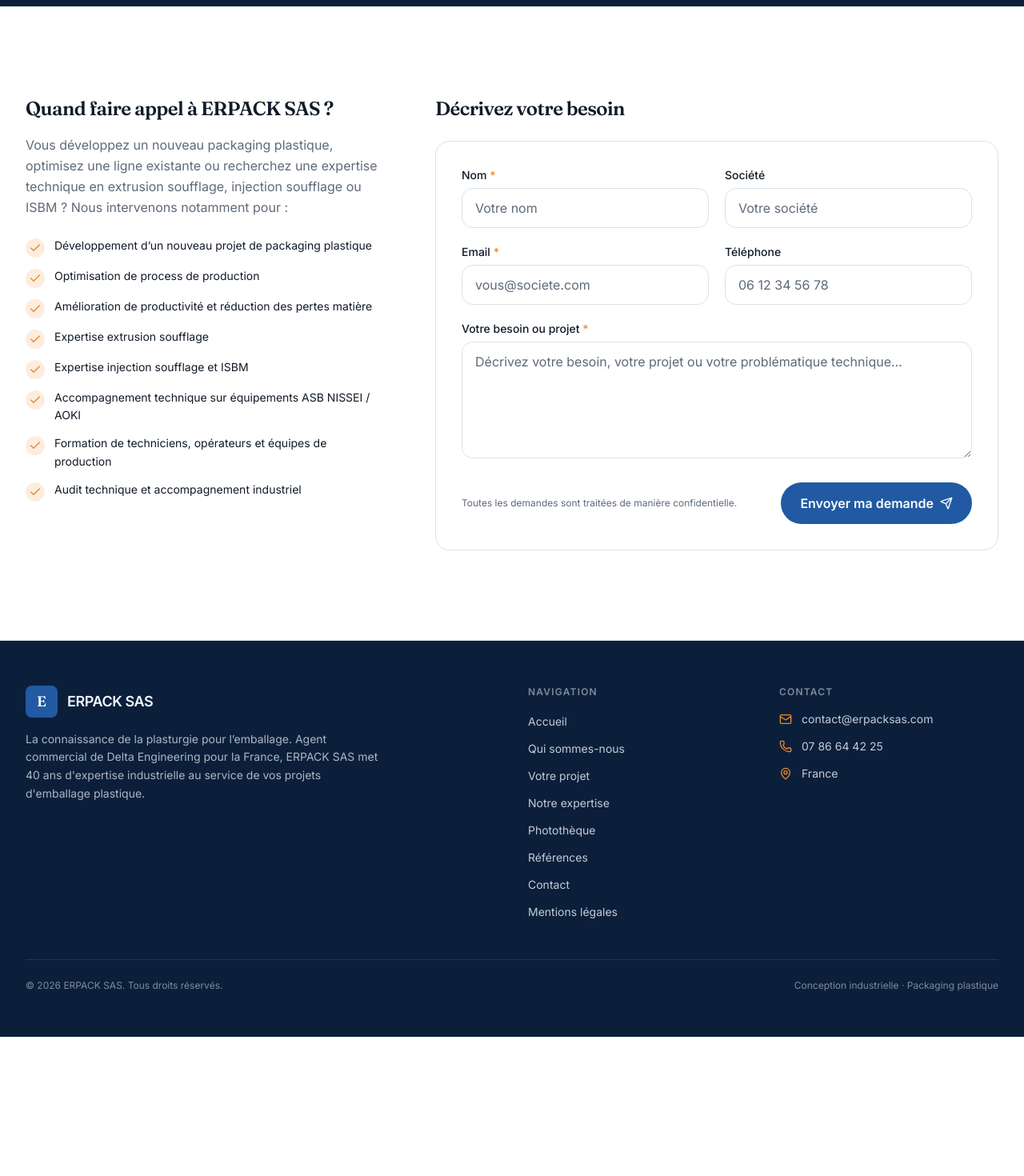
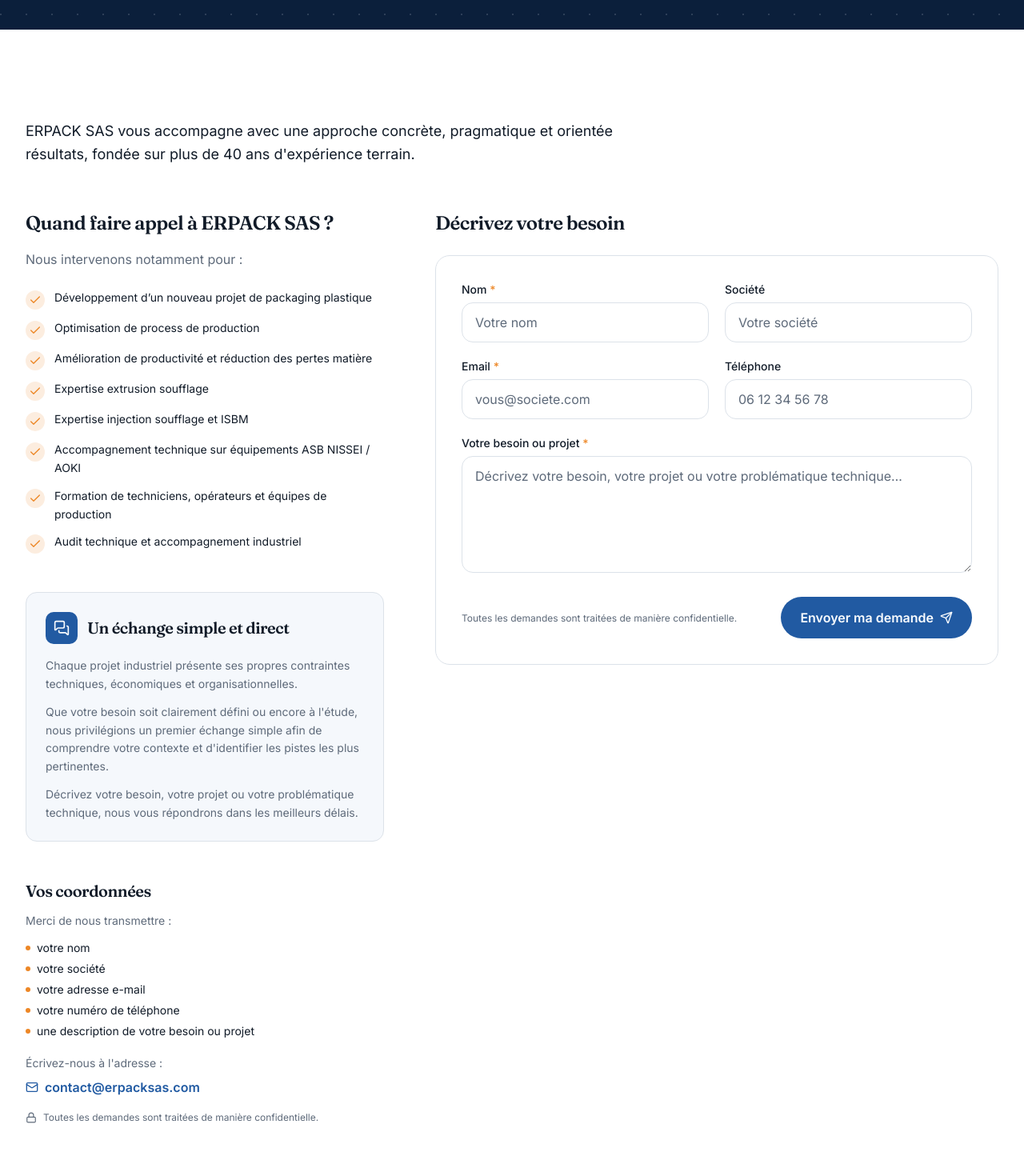
Before and after one commit to guicrstn/erpack-website, a Next.js app: page /votre-projet in a window 1280 px wide. Shown: the part 480-1950 px from the top of the page at 80% size. Before the commit the page ends 1776 px from the top, so only its background shows below. Built offline with nearby package versions, Linux system fonts and the light colour scheme.

Commit message:
feat: enhance project page with new info and improved layout

```diff
--- a/app/votre-projet/page.tsx
+++ b/app/votre-projet/page.tsx
@@ -1,7 +1,8 @@
 import type { Metadata } from 'next'
 import { PageHero } from '@/components/page-hero'
 import { ContactForm } from '@/components/contact-form'
-import { Check } from 'lucide-react'
+import { site } from '@/lib/site'
+import { Check, Lock, Mail, MessagesSquare } from 'lucide-react'
 
 export const metadata: Metadata = {
   title: 'Votre projet',
@@ -10,7 +11,7 @@ export const metadata: Metadata = {
 }
 
 const cases = [
-  'Développement d\u2019un nouveau projet de packaging plastique',
+  'Développement d’un nouveau projet de packaging plastique',
   'Optimisation de process de production',
   'Amélioration de productivité et réduction des pertes matière',
   'Expertise extrusion soufflage',
@@ -20,26 +21,39 @@ const cases = [
   'Audit technique et accompagnement industriel',
 ]
 
+const requiredInfo = [
+  'votre nom',
+  'votre société',
+  'votre adresse e-mail',
+  'votre numéro de téléphone',
+  'une description de votre besoin ou projet',
+]
+
 export default function VotreProjetPage() {
   return (
     <>
       <PageHero
         eyebrow="Votre projet"
         title="Parlons de vous"
-        description="Un besoin clairement défini ou encore à l\u2019étude ? Nous privilégions un premier échange simple, pragmatique et orienté résultats."
+        description="Vous développez un nouveau packaging plastique, optimisez une ligne existante ou recherchez une expertise technique en extrusion soufflage, injection soufflage ou ISBM ?"
       />
 
       <section className="bg-background py-20 lg:py-28">
         <div className="mx-auto max-w-7xl px-4 sm:px-6 lg:px-8">
-          <div className="grid gap-12 lg:grid-cols-5 lg:gap-16">
-            <div className="lg:col-span-2">
+          <p className="max-w-3xl text-pretty text-lg leading-relaxed text-foreground">
+            {site.name}
+            {' '}vous accompagne avec une approche concrète, pragmatique et orientée résultats,
+            fondée sur plus de 40 ans d&apos;expérience terrain.
+          </p>
+
+          <div className="mt-14 grid gap-12 lg:grid-cols-5 lg:gap-16">
+            <div className="flex flex-col gap-12 lg:col-span-2">
+              <div>
                 <h2 className="font-serif text-2xl font-semibold tracking-tight text-foreground">
                   Quand faire appel à ERPACK SAS ?
                 </h2>
-              <p className="mt-4 text-pretty leading-relaxed text-muted-foreground">
-                Vous développez un nouveau packaging plastique, optimisez une ligne existante ou
-                recherchez une expertise technique en extrusion soufflage, injection soufflage ou
-                ISBM ? Nous intervenons notamment pour :
+                <p className="mt-4 leading-relaxed text-muted-foreground">
+                  Nous intervenons notamment pour :
                 </p>
                 <ul className="mt-6 space-y-3">
                   {cases.map((c) => (
@@ -53,7 +67,64 @@ export default function VotreProjetPage() {
                 </ul>
               </div>
 
+              <div className="rounded-xl border border-border bg-secondary/50 p-6">
+                <div className="flex items-center gap-3">
+                  <span className="inline-flex h-10 w-10 items-center justify-center rounded-lg bg-primary text-primary-foreground">
+                    <MessagesSquare className="h-5 w-5" aria-hidden="true" />
+                  </span>
+                  <h2 className="font-serif text-xl font-semibold tracking-tight text-foreground">
+                    Un échange simple et direct
+                  </h2>
+                </div>
+                <div className="mt-4 space-y-3 text-sm leading-relaxed text-muted-foreground">
+                  <p>
+                    Chaque projet industriel présente ses propres contraintes techniques,
+                    économiques et organisationnelles.
+                  </p>
+                  <p>
+                    Que votre besoin soit clairement défini ou encore à l&apos;étude, nous
+                    privilégions un premier échange simple afin de comprendre votre contexte et
+                    d&apos;identifier les pistes les plus pertinentes.
+                  </p>
+                  <p>
+                    Décrivez votre besoin, votre projet ou votre problématique technique, nous vous
+                    répondrons dans les meilleurs délais.
+                  </p>
+                </div>
+              </div>
+
+              <div>
+                <h2 className="font-serif text-xl font-semibold tracking-tight text-foreground">
+                  Vos coordonnées
+                </h2>
+                <p className="mt-3 text-sm leading-relaxed text-muted-foreground">
+                  Merci de nous transmettre :
+                </p>
+                <ul className="mt-3 space-y-1.5 text-sm text-foreground">
+                  {requiredInfo.map((item) => (
+                    <li key={item} className="flex items-center gap-2">
+                      <span className="h-1.5 w-1.5 rounded-full bg-accent" aria-hidden="true" />
+                      {item}
+                    </li>
+                  ))}
+                </ul>
+                <p className="mt-5 text-sm text-muted-foreground">Écrivez-nous à l&apos;adresse :</p>
+                <a
+                  href={`mailto:${site.email}`}
+                  className="mt-2 inline-flex items-center gap-2 text-base font-semibold text-primary underline-offset-4 hover:underline"
+                >
+                  <Mail className="h-4 w-4" aria-hidden="true" />
+                  {site.email}
+                </a>
+                <p className="mt-4 flex items-center gap-2 text-xs text-muted-foreground">
+                  <Lock className="h-3.5 w-3.5" aria-hidden="true" />
+                  Toutes les demandes sont traitées de manière confidentielle.
+                </p>
+              </div>
+            </div>
+
             <div className="lg:col-span-3">
+              <div className="lg:sticky lg:top-28">
                 <h2 className="mb-6 font-serif text-2xl font-semibold tracking-tight text-foreground">
                   Décrivez votre besoin
                 </h2>
@@ -61,6 +132,7 @@ export default function VotreProjetPage() {
               </div>
             </div>
           </div>
+        </div>
       </section>
     </>
   )
```
Lines whose indentation alone changed are shown as unchanged.
